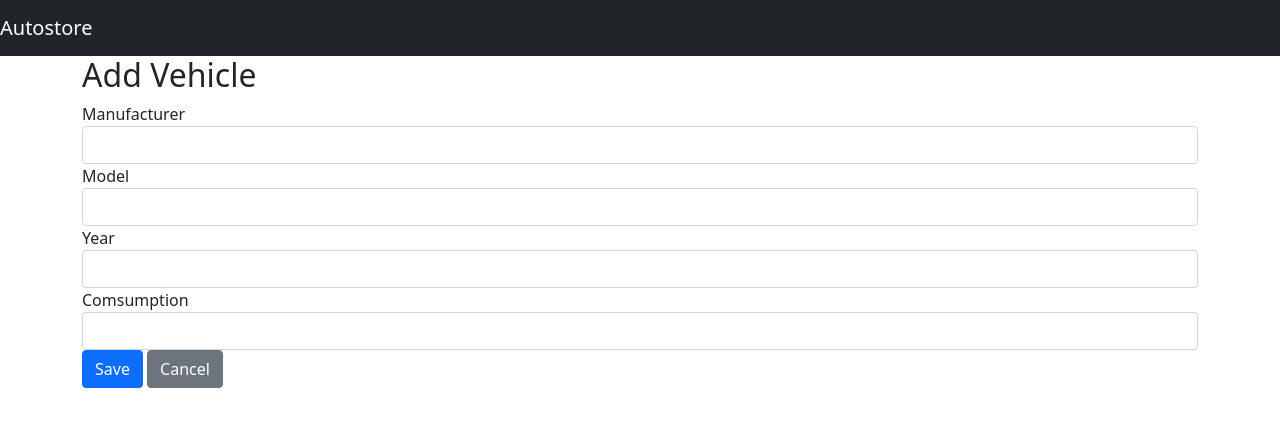
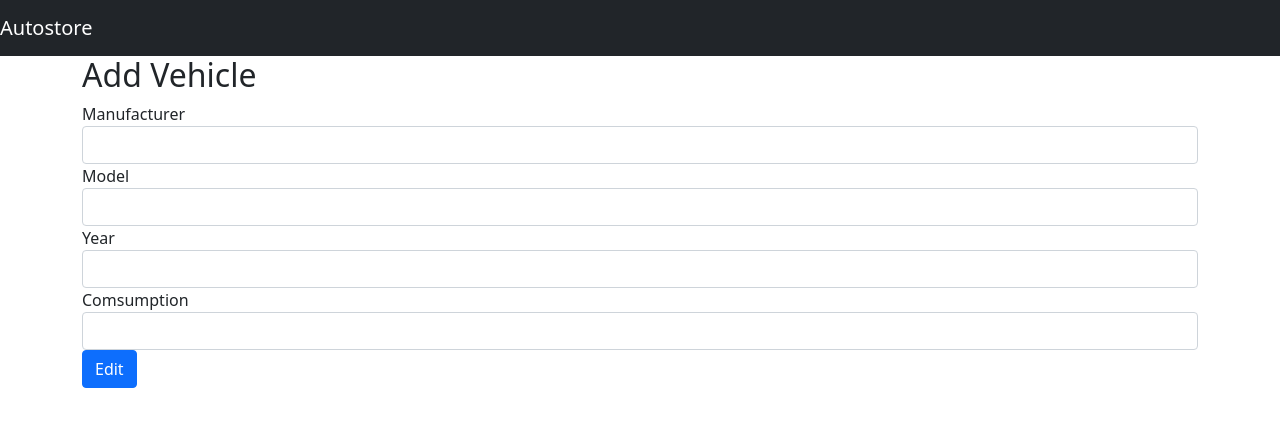
Before and after one commit to Vasco-F/Autostore, a React (Create React App) app in the folder frontend/: page /vehicles/new in a window 1280 px wide. Shown: the top 426 px of the page. Built offline with nearby package versions, Linux system fonts and the light colour scheme.

Commit message:
The pages regarding vehicle submission not working(Frontend)

```diff
--- a/frontend/package.json
+++ b/frontend/package.json
@@ -1,6 +1,6 @@
 {
   "name": "frontend",
-  "proxy": "http://autostore-backend:8080",
+  "proxy": "http://localhost:8081",
   "version": "0.1.0",
   "private": true,
   "dependencies": {
--- a/frontend/src/App.js
+++ b/frontend/src/App.js
@@ -1,9 +1,9 @@
 import React, { Component } from 'react';
 import './App.css';
-import Home from './Home';
+import Home from './vehicles/Home';
 import { BrowserRouter as Router, Route, Switch } from 'react-router-dom';
-import VehicleList from './VehicleList';
-import VehicleEdit from './VehicleEdit';
+import VehicleList from './vehicles/VehicleList';
+import VehicleEdit from './vehicles/VehicleEdit';
 
 class App extends Component {
   render() {
--- a/frontend/src/Home.js
+++ b/frontend/src/vehicles/Home.js
@@ -1,6 +1,6 @@
 import React, { Component } from 'react';
-import './App.css';
-import AppNavbar from './AppNavbar';
+import '../App.css';
+import AppNavbar from "./AppNavbar";
 import { Link } from 'react-router-dom';
 import { Button, Container } from 'reactstrap';
 
--- a/frontend/src/VehicleEdit.js
+++ b/frontend/src/vehicles/VehicleEdit.js
@@ -15,7 +15,8 @@ class VehicleEdit extends Component {
     constructor(props){
         super(props);
         this.state = {
-            item: this.emptyItem
+            item: this.emptyItem,
+            isEdit: false
         };
         this.handleChange = this.handleChange.bind(this);
         this.handleSubmit = this.handleSubmit.bind(this);
@@ -37,6 +38,11 @@ class VehicleEdit extends Component {
         this.setState({item});
     }
 
+    handleEditClick(){
+        const currentValue = {...this.state.isEdit};
+        this.setState({isEdit: !currentValue});
+    }
+
     async handleSubmit(event){
         event.preventDefault();
         const {item} = this.state;
@@ -55,6 +61,21 @@ class VehicleEdit extends Component {
     render(){
         const {item} = this.state;
         const title = <h2>{item.id ? "Edit Vehicle" : "Add Vehicle" }</h2>
+        const isAdd = item.id ? true : false;
+
+        console.log(isAdd)
+
+        let button;
+        if(isAdd || this.state.isEdit){
+            button = <FormGroup>
+                <Button color="primary" type="submit">Save</Button>{" "}
+                <Button color="secondary" tag={Link} to="/vehicles">Cancel</Button>
+            </FormGroup>;
+        }else{
+            button = <FormGroup>
+                <Button color="primary" onClick={this.handleEditClick}>Edit</Button>
+            </FormGroup>;
+        }
 
         return <div>
             <AppNavbar/>
@@ -81,10 +102,7 @@ class VehicleEdit extends Component {
                         <Input type="value" name="consumption" id="consumption" value={item.consumption || ""}
                             onChange={this.handleChange} autoComplete="consumption"/>
                     </FormGroup>
-                    <FormGroup>
-                        <Button color="primary" type="submit">Save</Button>{" "}
-                        <Button color="secondary" tag={Link} to="/vehicles">Cancel</Button>
-                    </FormGroup>
+                    {button}
                 </Form>
             </Container>
         </div>
```
Also changed, not shown: frontend/src/setupTests.js (deleted, +0 -5 lines), frontend/src/vehicles/AppNavbar.js (renamed from frontend/src/AppNavbar.js), frontend/src/vehicles/VehicleList.js (renamed from frontend/src/VehicleList.js), 2 other files (tests, documents, lock files or other folders).
